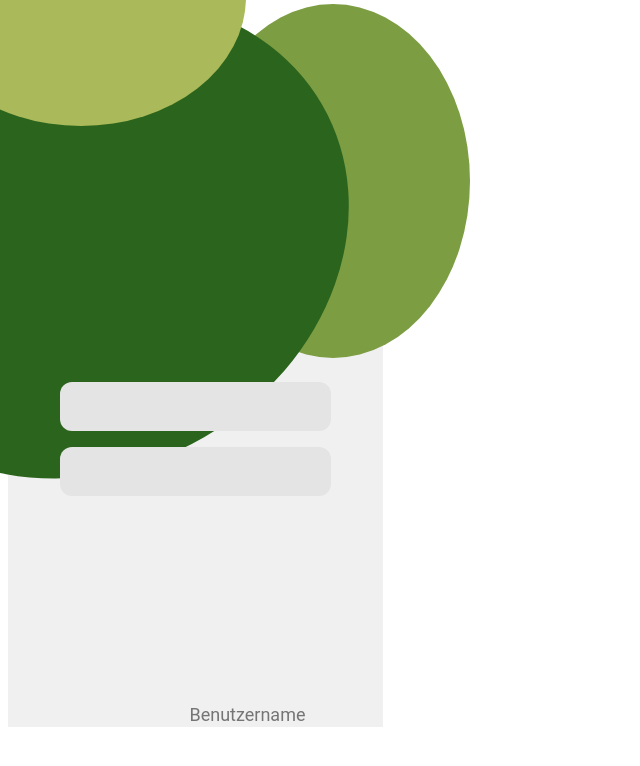
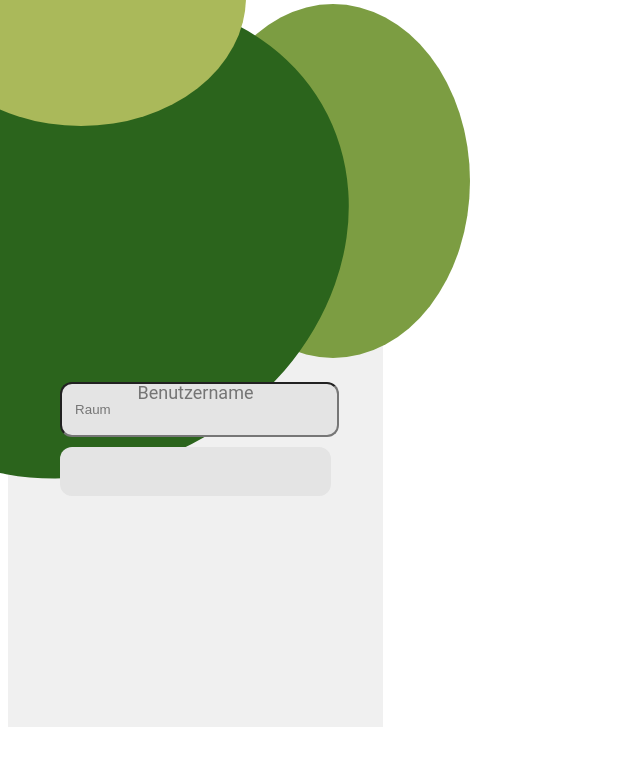
Before and after one commit to lucy-hochholdinger/Feuchtigkeitssensor_frontend, a Vue app in the folder frontend/: page / in a window 1280 px wide. Shown: the top 766 px of the page, without its empty margins (0-640 px from the left). Built offline with nearby package versions, Linux system fonts and the light colour scheme.

Commit message:
username password field angepasst

```diff
--- a/frontend/src/components/LogIn.vue
+++ b/frontend/src/components/LogIn.vue
@@ -3,7 +3,8 @@
   <div class="bubble1"></div>
   <div class="bubble2"></div>
   <div class="bubble3"></div>
-  <div class="usernameBox">
+  <input type="text" placeholder="   Raum" id="usernameBox"/>
+  <div class="textboxunderline">
     <div class="username">Benutzername</div>
   </div>
   <div class="passwordBox">
@@ -57,7 +58,7 @@ top: -192px;
 border-radius: 100%;
 background: #AAB95A;
 }
-.usernameBox{
+#usernameBox{
 position: absolute;
 width: 271px;
 height: 49px;
```
